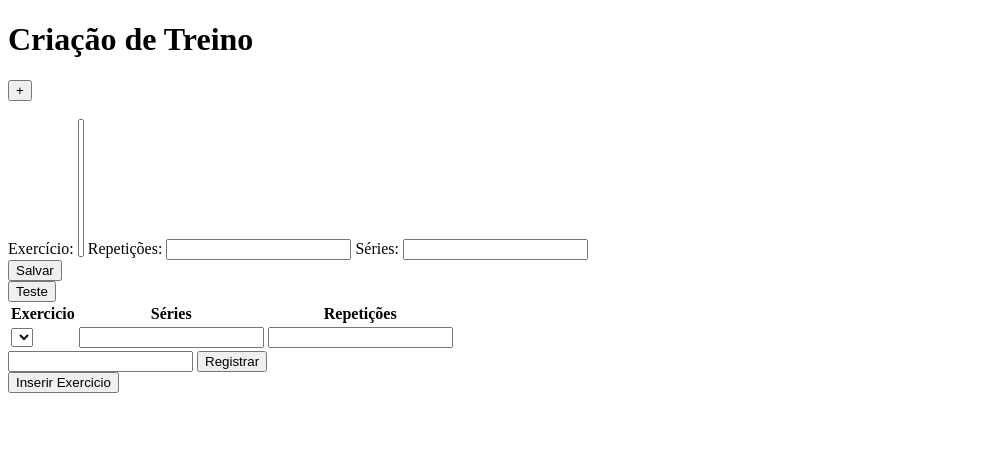
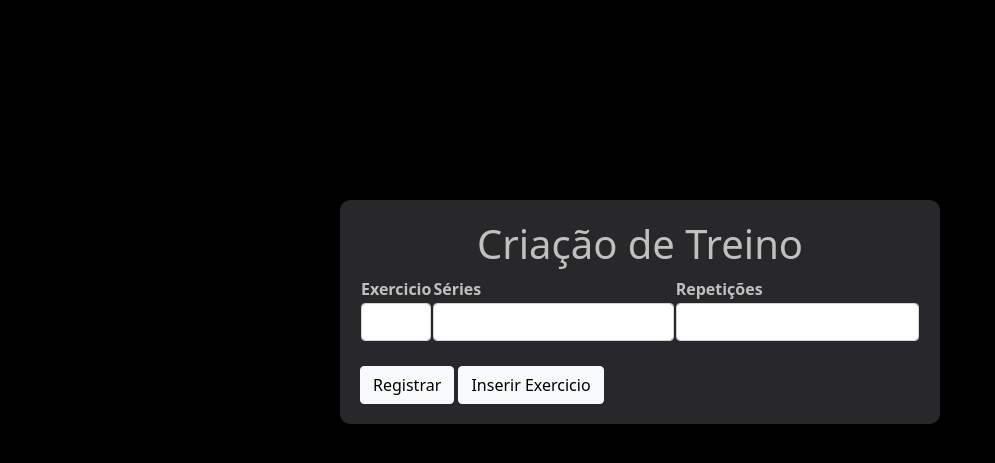
Before and after one commit to FernandoPereira218/sistema-academia-web, a Django app: page /consulta_aluno/1/criar_treino in a window 1280 px wide. Shown: the top 463 px of the page, without its empty margins (0-995 px from the left). Run offline with Django 4.2, Linux system fonts and the light colour scheme; data that the repository does not hold is empty.

Commit message:
Template formulario

```diff
--- a/templates/add_practice.html
+++ b/templates/add_practice.html
@@ -1,34 +1,29 @@
 <!DOCTYPE html>
 <html lang="en">
 <head>
+    <link href="https://cdn.jsdelivr.net/npm/bootstrap@5.1.3/dist/css/bootstrap.min.css" rel="stylesheet" integrity="sha384-1BmE4kWBq78iYhFldvKuhfTAU6auU8tT94WrHftjDbrCEXSU1oBoqyl2QvZ6jIW3" crossorigin="anonymous">
     <meta charset="UTF-8">
     <title>Criar Treino</title>
+
+    <style>
+        .formulario{
+            width: 600px;
+            margin: 200px auto;
+            background-color: #28282a;
+            border-radius: 10px;
+            padding: 20px;
+            color: silver;
+        }
+        body{
+            background-color: black;
+        }
+    </style>
 </head>
 <body>
-<h1>Criação de Treino</h1>
-<button onclick="teste()">+</button>
-<form action="criar_treino/submit" method="POST"> {% csrf_token %}
-    <div id="exercicios" name="lista_exercicios">
-        <br>
-        <label>Exercício:</label>
-        <select name="exercicios" size="8">
-            <option value="none"></option>
-            {% for exercicio in exercicios %}
-            <option value="{{ exercicio.nome }}">{{ exercicio.nome }}</option>
-            {% endfor %}
-        </select>
-        <label>Repetições:</label>
-        <input type="number">
-        <label>Séries:</label>
-        <input type="number">
-    </div>
-    <button type="submit">Salvar</button>
-</form>
-<button onclick="buscar_elementos()">Teste</button>
-
-
-<form method="POST" action="criar_treino/submit"> {% csrf_token %}
-    <table id="tabela">
+<form class = "formulario" method="POST" action="criar_treino/submit"> {% csrf_token %}
+    <h1 class="text-center">Criação de Treino</h1>
+    <div class="">
+        <table id="tabela">
         <tr>
             <th>
                 Exercicio
@@ -40,10 +35,9 @@
                 Repetições
             </th>
         </tr>
-
         <tr id="linhas" name="linhas">
             <td>
-                <select name="exercicios" id="id_select">
+                <select class="form-control form-control" name="exercicios" id="id_select">
                     <option value="none"></option>
                     {% for exercicio in exercicios %}
                     <option value="{{ exercicio.nome }}">{{ exercicio.nome }}</option>
@@ -51,32 +45,20 @@
                 </select>
             </td>
             <td>
-                <input type="number" name="series">
+                <input class="form-control form-control" type="number" name="series">
             </td>
             <td>
-                <input type="number" name="repeticoes">
+                <input class="form-control form-control" type="number" name="repeticoes">
             </td>
         </tr>
     </table>
-    <input type="text" id="testes" name="testes2">
-    <button type="submit" onclick="superTeste()">Registrar</button>
+    </div>
+    <br>
+    <button class="btn btn-light" type="submit" onclick="superTeste()">Registrar</button>
+    <button class="btn btn-light" type="button" onclick="inserirExercicio()">Inserir Exercicio</button>
 </form>
 
-<button onclick="inserirExercicio()">Inserir Exercicio</button>
-
 <script type="text/javascript">
-function teste(){
-    const elemento = document.getElementById("exercicios");
-    document.body.appendChild(elemento);
-    const node = document.getElementById("exercicios");
-    const clone = node.cloneNode(true);
-    document.body.appendChild(clone);
-}
-
-function buscar_elementos(){
-    const elementos = document.getElementsByName("lista_exercicios");
-    console.log(elementos);
-}
 
 function inserirExercicio(){
     const elementos = document.getElementsByName('linhas');
@@ -101,12 +83,11 @@ function superTeste(){
             'Repeticoes': elementos[i].children[2].children[0].value,
         });
     }
-    const testes = document.getElementById('testes');
-    testes.value = array;
+    //const testes = document.getElementById('testes');
+    // testes.value = array;
 }
 
 
 </script>
 </body>
-
 </html>
```
